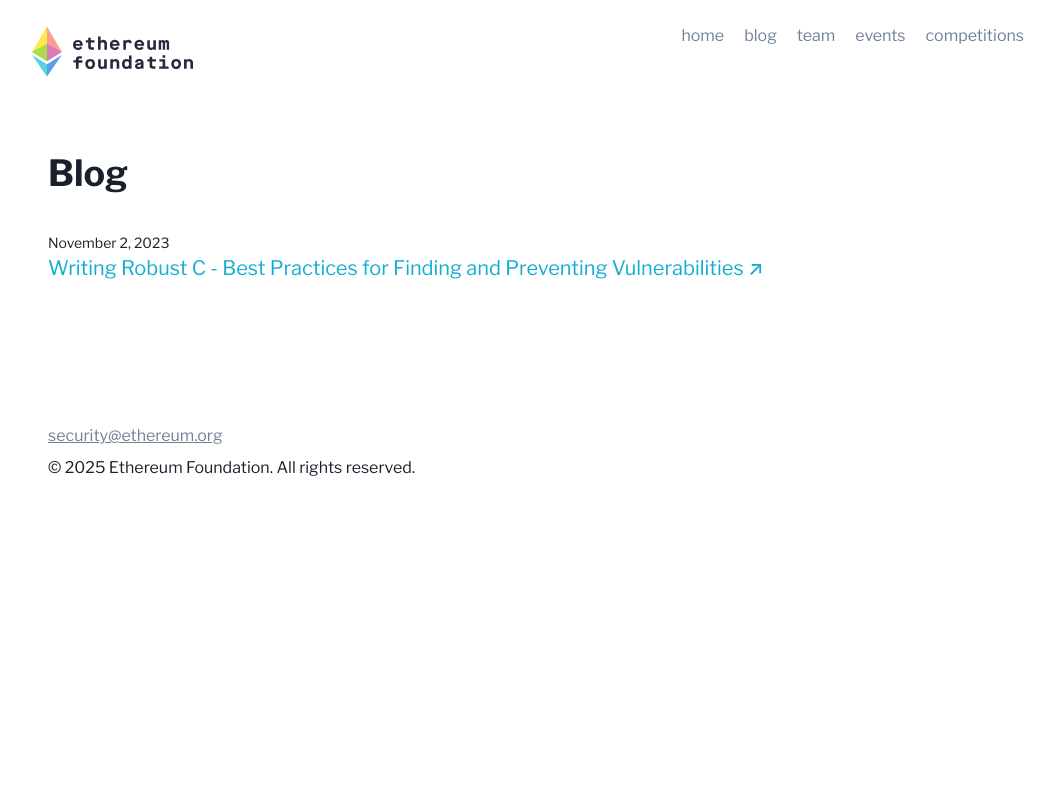
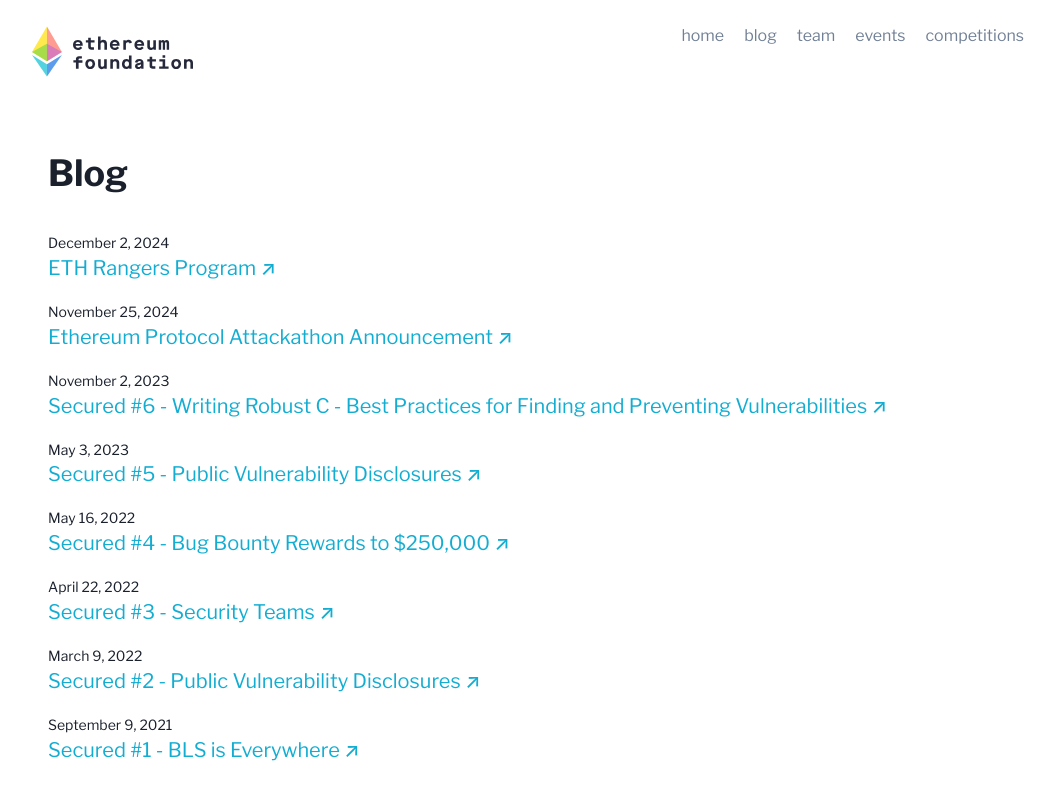
Before and after one commit to ethereum/protocol-security, a Next.js app: page /blog in a window 1280 px wide. Shown: the top 800 px of the page, without its empty margins (112-1166 px from the left). Built offline with nearby package versions, Linux system fonts and the light colour scheme.

Commit message:
Add blog links

```diff
--- a/src/pages/blog/index.tsx
+++ b/src/pages/blog/index.tsx
@@ -42,10 +42,45 @@
 // add here the list of external blog posts, with title, date and link
 const externalLinks = [
   {
-    title: 'Writing Robust C - Best Practices for Finding and Preventing Vulnerabilities',
+    title: 'ETH Rangers Program',
+    date: '2024-12-02',
+    link: 'https://blog.ethereum.org/2024/12/02/ethrangers-public-goods'
+  },
+  {
+    title: 'Ethereum Protocol Attackathon Announcement',
+    date: '2024-11-25',
+    link: 'https://blog.ethereum.org/2024/11/25/ethereum-protocol-attackathon'
+  },
+  {
+    title: 'Secured #6 - Writing Robust C - Best Practices for Finding and Preventing Vulnerabilities',
     date: '2023-11-02',
     link: 'https://blog.ethereum.org/2023/11/02/writing-robust-c'
-  }
+  },
+  {
+    title: 'Secured #5 - Public Vulnerability Disclosures',
+    date: '2023-05-03',
+    link: 'https://blog.ethereum.org/2023/05/03/secured-5-disclosures-update'
+  },
+  {
+    title: 'Secured #4 - Bug Bounty Rewards to $250,000',
+    date: '2022-05-16',
+    link: 'https://blog.ethereum.org/2022/05/16/secured-no-4'
+  },
+  {
+    title: 'Secured #3 - Security Teams',
+    date: '2022-04-22',
+    link: 'https://blog.ethereum.org/2022/04/14/secured-no-3'
+  },
+  {
+    title: 'Secured #2 - Public Vulnerability Disclosures',
+    date: '2022-03-09',
+    link: 'https://blog.ethereum.org/2022/03/09/secured-no-2'
+  },
+  {
+    title: 'Secured #1 - BLS is Everywhere',
+    date: '2021-09-09',
+    link: 'https://blog.ethereum.org/2021/09/09/secured-no-1'
+  },
 ];
 
 const Blog: NextPage<Props> = ({ posts }) => {
```
